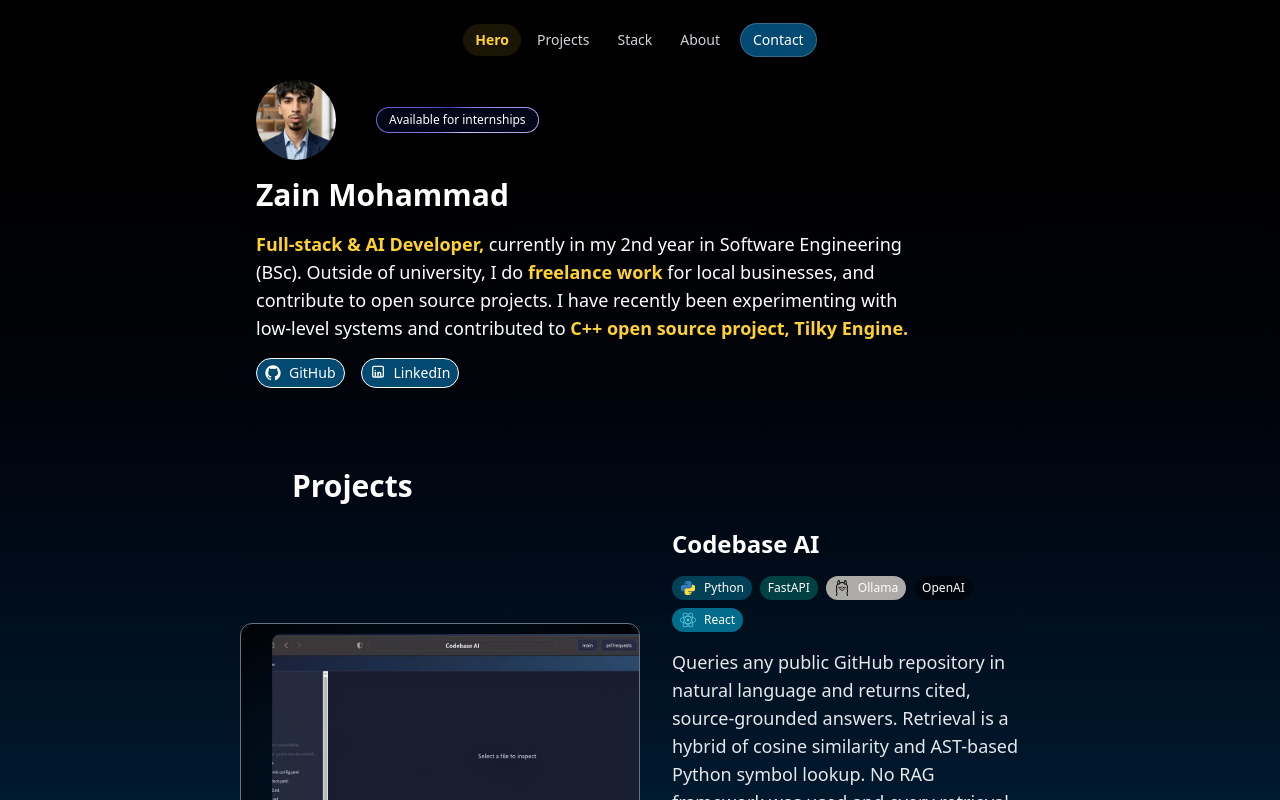
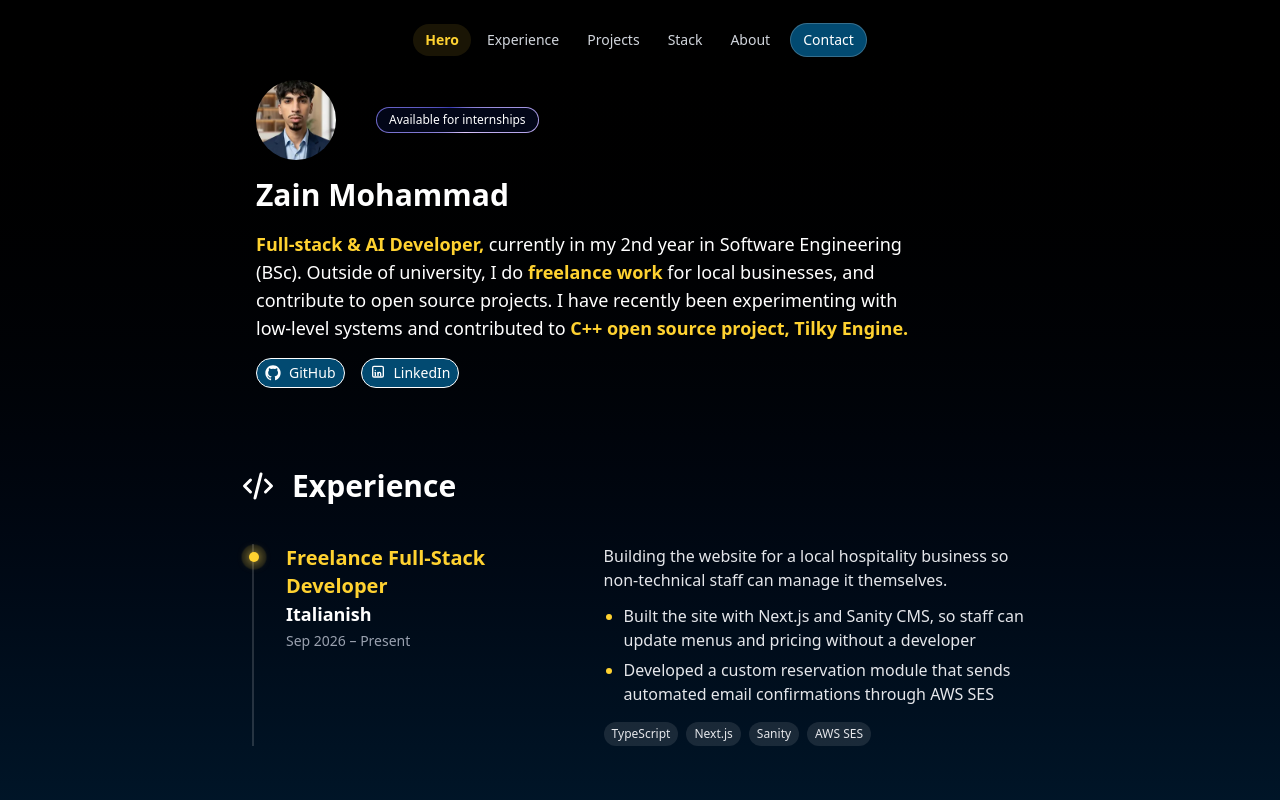
Before and after one commit to ZainX38/portfolio, a React (Vite) app: page / in a window 1280 px wide. Shown: the top 800 px of the page. Built offline with nearby package versions, Linux system fonts and the light colour scheme.

Commit message:
feat: Added Experience section

```diff
--- a/src/App.jsx
+++ b/src/App.jsx
@@ -7,6 +7,7 @@ import TechStack from './components/sections/TechStack.jsx'
 import Navbar from "./components/layout/Navbar.jsx"
 import Footer from './components/layout/Footer.jsx'
 import SpriteSheet from './components/layout/SpriteSheet.jsx'
+import Experience from './components/sections/Experience.jsx'
 
 function App() {
   return (
@@ -20,6 +21,7 @@ function App() {
       max-w-screen min-h-dvh
       ">
         <Hero/>
+        <Experience />
         <Projects />
         <TechStack />
         <AboutMe />
--- /dev/null
+++ b/src/components/layout/ExperienceItem.jsx
@@ -0,0 +1,46 @@
+function ExperienceItem({ item }) {
+    return (
+        <li data-section className="relative ml-8 pb-12 last:pb-0">
+
+            {/* The dot on the timeline line */}
+            <span className="absolute -left-[39px] top-1.5 flex size-3.5 items-center justify-center"
+                aria-hidden="true">
+                {item.current && (
+                    <span className="absolute inline-flex size-full rounded-full bg-amber-300/50
+                        animate-ping motion-reduce:animate-none" />
+                )}
+                <span className={`relative inline-flex size-2.5 rounded-full bg-amber-300
+                    ${item.current ? 'shadow-[0_0_8px_2px_rgba(252,211,77,0.5)]' : ''}`} />
+            </span>
+
+            <div className="grid gap-4 md:grid-cols-5 md:gap-10">
+
+                {/* Left: title, company, date */}
+                <div className="md:col-span-2">
+                    <h3 className="text-xl font-bold text-amber-300">{item.title}</h3>
+                    <h4 className="text-lg font-semibold text-white">{item.company}</h4>
+                    <time className="text-sm text-gray-400">{item.date}</time>
+                </div>
+
+                {/* Right: description, highlights, tech */}
+                <div className="md:col-span-3 flex flex-col gap-3 text-gray-200">
+                    <p>{item.description}</p>
+
+                    <ul className="list-disc pl-5 space-y-1.5 marker:text-amber-300">
+                        {item.highlights.map(point => (
+                            <li key={point}>{point}</li>
+                        ))}
+                    </ul>
+
+                    <div className="flex flex-wrap gap-2 text-xs mt-1">
+                        {item.tech.map(t => (
+                            <span key={t} className="rounded-full px-2 py-1 bg-white/10">{t}</span>
+                        ))}
+                    </div>
+                </div>
+            </div>
+        </li>
+    )
+}
+
+export default ExperienceItem
--- /dev/null
+++ b/src/components/sections/Experience.jsx
@@ -0,0 +1,23 @@
+import Icon from '../layout/Icon.jsx'
+import ExperienceItem from '../layout/ExperienceItem.jsx'
+import experienceData from '../../data/experience.json'
+
+function Experience() {
+    return (
+        <section id="experience" className="mt-20 max-w-5xl">
+            <div className="flex flex-row items-center gap-4">
+                <Icon className="w-9 h-9" iconRef="#projects-icon" />
+                <h1 className="text-3xl font-bold">Experience</h1>
+            </div>
+
+            {/* The vertical timeline line */}
+            <ol className="relative mt-10 ml-3 border-l-2 border-white/15">
+                {experienceData.map(item => (
+                    <ExperienceItem key={item.id} item={item} />
+                ))}
+            </ol>
+        </section>
+    )
+}
+
+export default Experience
--- /dev/null
+++ b/src/data/experience.json
@@ -0,0 +1,15 @@
+[
+    {
+        "id": 1,
+        "title": "Freelance Full-Stack Developer",
+        "company": "Italianish",
+        "date": "Sep 2026 – Present",
+        "current": true,
+        "description": "Building the website for a local hospitality business so non-technical staff can manage it themselves.",
+        "highlights": [
+            "Built the site with Next.js and Sanity CMS, so staff can update menus and pricing without a developer",
+            "Developed a custom reservation module that sends automated email confirmations through AWS SES"
+        ],
+        "tech": ["TypeScript", "Next.js", "Sanity", "AWS SES"]
+    }
+]
--- a/src/data/navLinks.js
+++ b/src/data/navLinks.js
@@ -1,5 +1,6 @@
 const navLinks = [
     {title: "Hero", id: "hero"},
+    {title: "Experience", id: "experience"},
     {title: "Projects", id: "projects"},
     {title: "Stack", id: "tech-stack"},
     {title: "About", id: "aboutme"}
```
Also changed, not shown: src/assets/sprites.svg.
